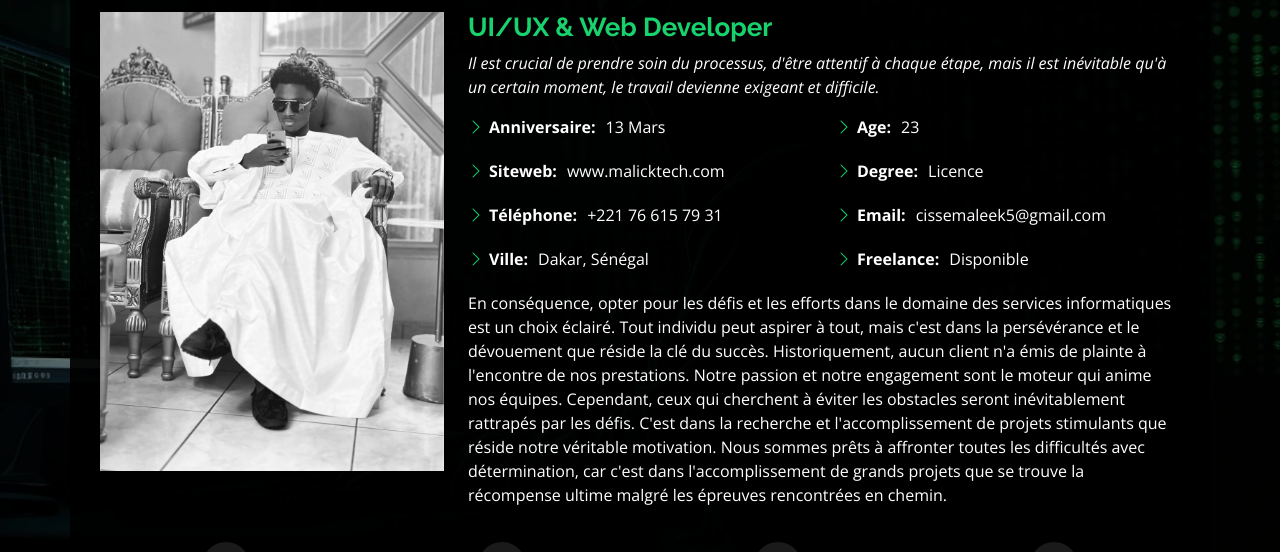
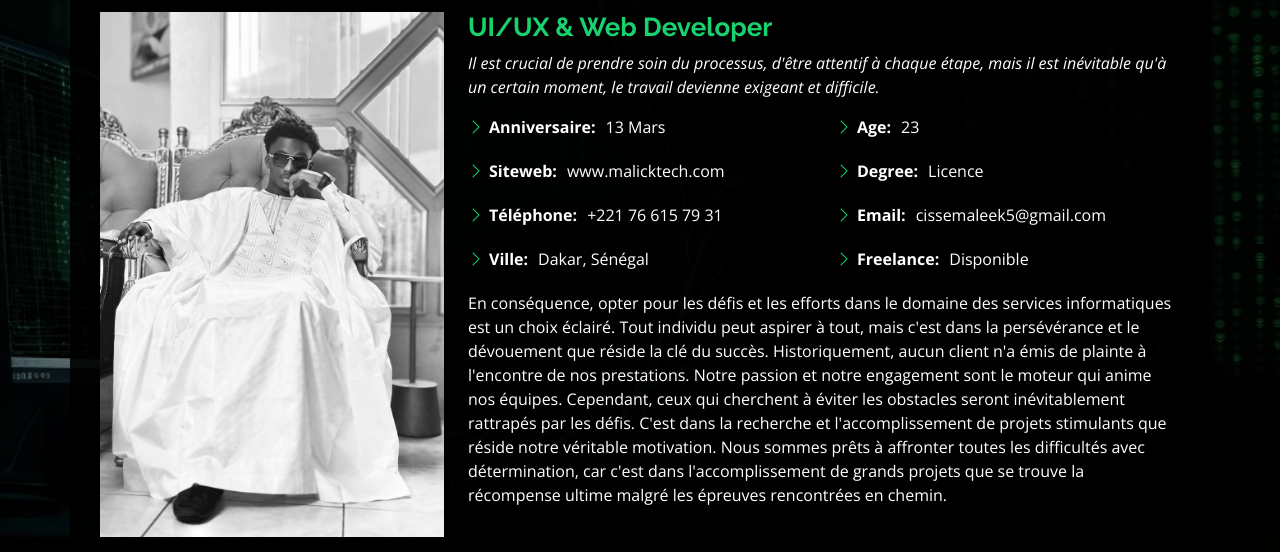
Before and after one commit to malick-tech1/malick-tech, a plain HTML site: page index.html in a window 1280 px wide. Both pictures are taken after a click on the link "About". Shown: the part 201-753 px from the top of the page. Drawn offline with nearby package versions, Linux system fonts and the light colour scheme.

Commit message:
Update index.html

```diff
--- a/index.html
+++ b/index.html
@@ -80,7 +80,7 @@
 
       <div class="row">
         <div class="col-lg-4" data-aos="fade-right">
-          <img src="img/pp.png" class="img-fluid" alt="">
+          <img src="img/okk.jpg" class="img-fluid" alt="">
         </div>
         <div class="col-lg-8 pt-4 pt-lg-0 content" data-aos="fade-left">
           <h3>UI/UX &amp; Web Developer</h3>
```
